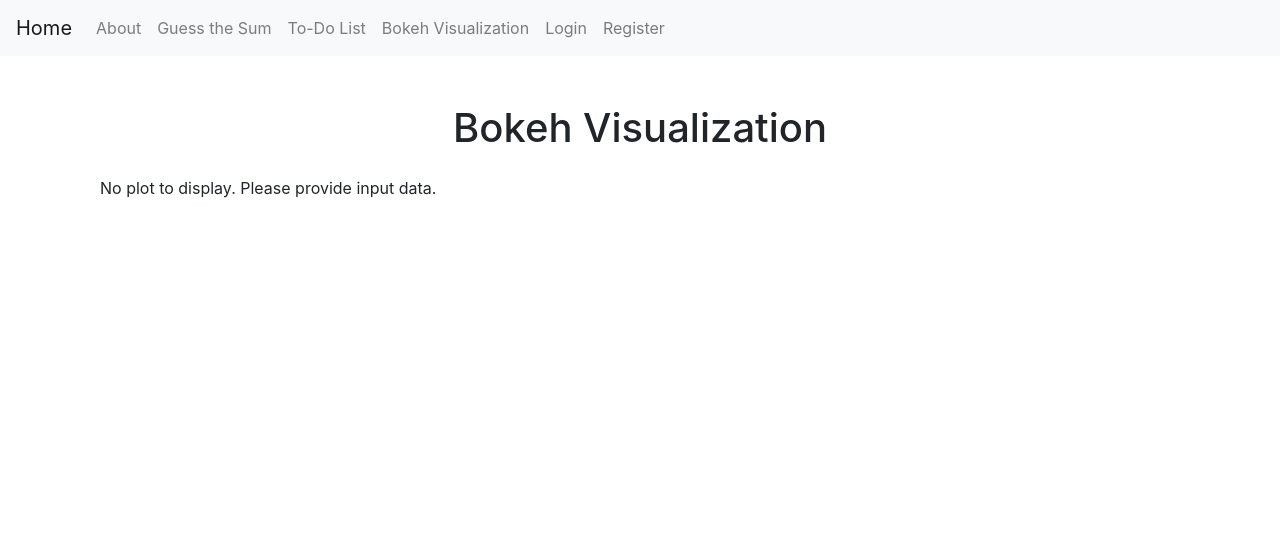
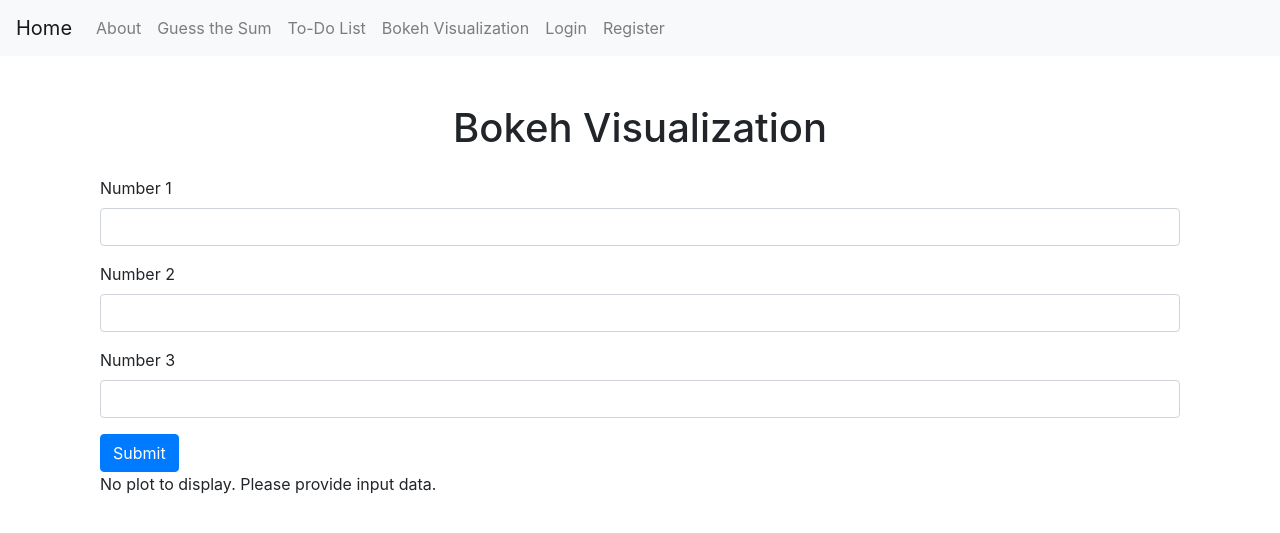
Before and after one commit to nguyenduc11/flaskProject, a Flask app: page /bokeh in a window 1280 px wide. Shown: the top 533 px of the page. Run offline with Flask 2, Linux system fonts and the light colour scheme; some libraries are stand-ins or nearby versions.

Commit message:
edit bokeh.html

```diff
--- a/app/routes.py
+++ b/app/routes.py
@@ -6,9 +6,7 @@
 import plotly.io as pio
 from bokeh.plotting import figure
 from bokeh.embed import components
-from bokeh.models import Arrow, NormalHead, OpenHead, VeeHead
-from bokeh.palettes import Muted3 as color
-
+from bokeh.palettes import Category10
 @app.route('/')
 def index():
     return render_template('index.html')
@@ -160,9 +158,6 @@
 
 
 
-@app.route('/bokeh', methods=['GET', 'POST'])
-def bokeh_view():
-    return render_template('bokeh.html')
 
 
 
@@ -176,3 +171,42 @@
         return redirect("/")
     else:
         return jsonify({'error': 'Title and description are required.'}), 400
+
+
+
+def generate_triangle_html(number1, number2, number3):
+    # Create a new plot
+    plot = figure(title="Triangle")
+
+    # Calculate the maximum value for x_range and y_range
+    max_value = max(number1 + number2 + number3, number1, number2, number3)
+
+    # Set the x_range and y_range using the calculated maximum value
+    plot.x_range = (0, max_value)
+    plot.y_range = (0, max_value)
+
+    # Add the triangle glyph to the plot
+    plot.triangle(
+        x=[0, number1, number1 + number2, number1 + number2, number1],
+        y=[0, number1, number1, number1 + number2, number1 + number2],
+        size=10,
+        color=color[0]
+    )
+
+    # Generate the HTML for the plot
+    script, div = components(plot)
+
+    return script, div
+
+@app.route('/bokeh', methods=['GET', 'POST'])
+def bokeh_view():
+    if request.method == 'POST':
+        number1 = request.form.get('number1')
+        number2 = request.form.get('number2')
+        number3 = request.form.get('number3')
+        if number1 and number2 and number3:
+            script, div = generate_triangle_html(number1, number2, number3)
+            return render_template('bokeh.html', plot_script=script, plot_div=div)
+        else:
+            return jsonify({'error': 'All numbers are required.'}), 400
+    return render_template('bokeh.html')
--- a/app/templates/bokeh.html
+++ b/app/templates/bokeh.html
@@ -8,6 +8,21 @@
         <h1 class="text-center">Bokeh Visualization</h1>
         <div class="row justify-content-center mt-4">
             <div class="col-md-12">
+                <form method="POST" action="/bokeh">
+                    <div class="form-group">
+                        <label for="number1">Number 1</label>
+                        <input type="number" class="form-control" id="number1" name="number1" required>
+                    </div>
+                    <div class="form-group">
+                        <label for="number2">Number 2</label>
+                        <input type="number" class="form-control" id="number2" name="number2" required>
+                    </div>
+                    <div class="form-group">
+                        <label for="number3">Number 3</label>
+                        <input type="number" class="form-control" id="number3" name="number3" required>
+                    </div>
+                    <button type="submit" class="btn btn-primary">Submit</button>
+                </form>
                 {% if plot_html %}
                     <div class="mt-4">
                         {{ plot_html|safe }}
```
